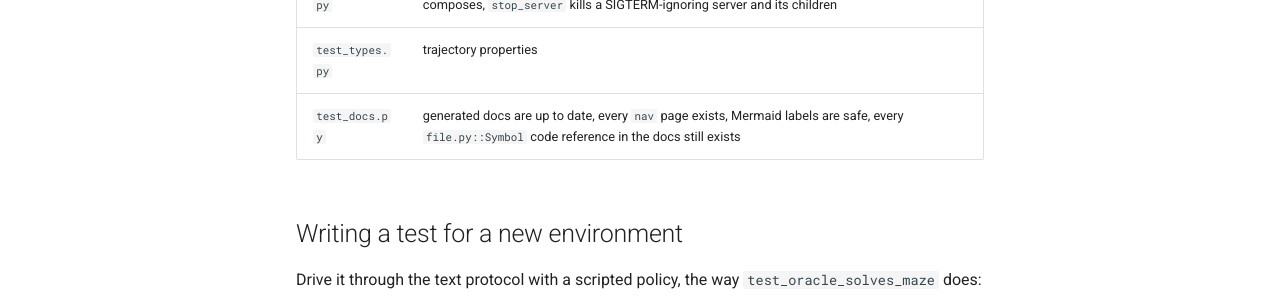
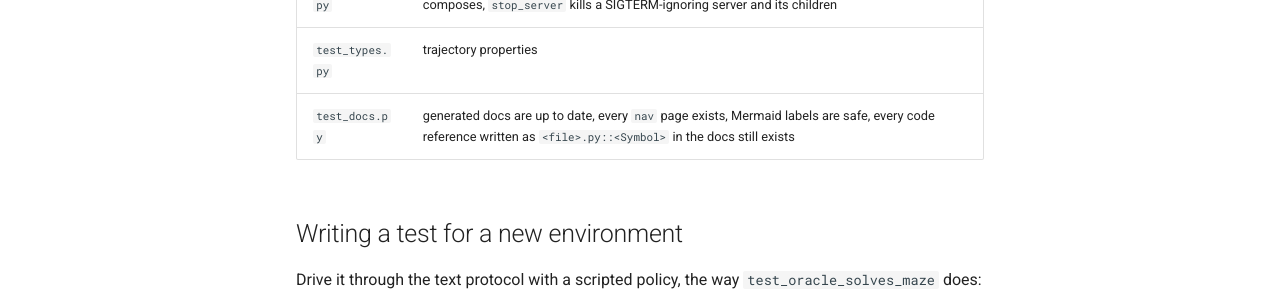
Before and after one commit to jesbu1/vlm-rl, an MkDocs documentation site: the page built from docs/development/testing.md, in a window 1280 px wide and 900 px high, scrolled down 1113 px. Shown: the part 396-692 px from the top of the window. Built offline with MkDocs 1.6.1 and Material for MkDocs 9.7.7, drawn with Linux system fonts in a browser that asks for light colours; comment, search, counter and statistics services are not loaded.

Commit message:
Docs: don't let test_docs read the placeholder in testing.md as a code reference
Co-Authored-By: Claude Opus 5.5 (1M context) <noreply@anthropic.com>
Claude-Session: https://claude.ai/code/session_01LsuEqb2nA9g8ETBqSR5U35

```diff
--- a/docs/development/testing.md
+++ b/docs/development/testing.md
@@ -33,7 +33,7 @@ real-model behavior (masks, `logits_to_keep`, padding) is covered by the slow ti
 | `test_trainer.py` | env registry, collect/filter/resample, update direction, PPO path, multi-epoch score-centering wiring, full loop (logs, eval, videos, checkpoints), MP4 encoding (H.264, even-size padding) and the GIF option, sync after update, wandb offline media, **resume** (weights / optimizer / RNG restored, metrics truncation, pending-step relog, wandb run-id reuse and backfill), Hydra defaults / overrides / type errors, every experiment and policy preset composes; *slow:* CLI end-to-end + a real weight update |
 | `test_sweep.py` | Hydra grid expansion (model-major, presets carry per-model settings), the shipped sweep composes, `stop_server` kills a SIGTERM-ignoring server and its children |
 | `test_types.py` | trajectory properties |
-| `test_docs.py` | generated docs are up to date, every `nav` page exists, Mermaid labels are safe, every `file.py::Symbol` code reference in the docs still exists |
+| `test_docs.py` | generated docs are up to date, every `nav` page exists, Mermaid labels are safe, every code reference written as `<file>.py::<Symbol>` in the docs still exists |
 
 ## Writing a test for a new environment
 
```
